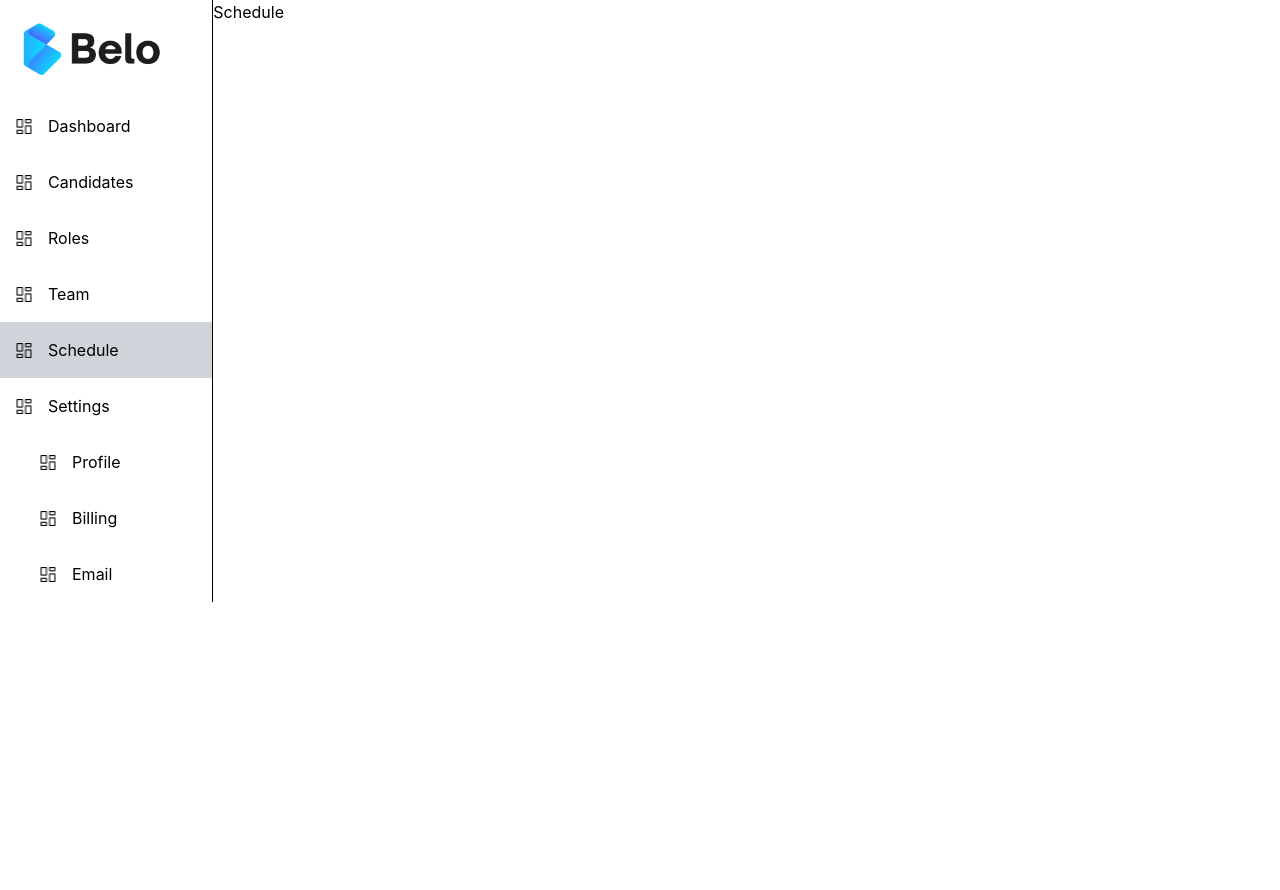
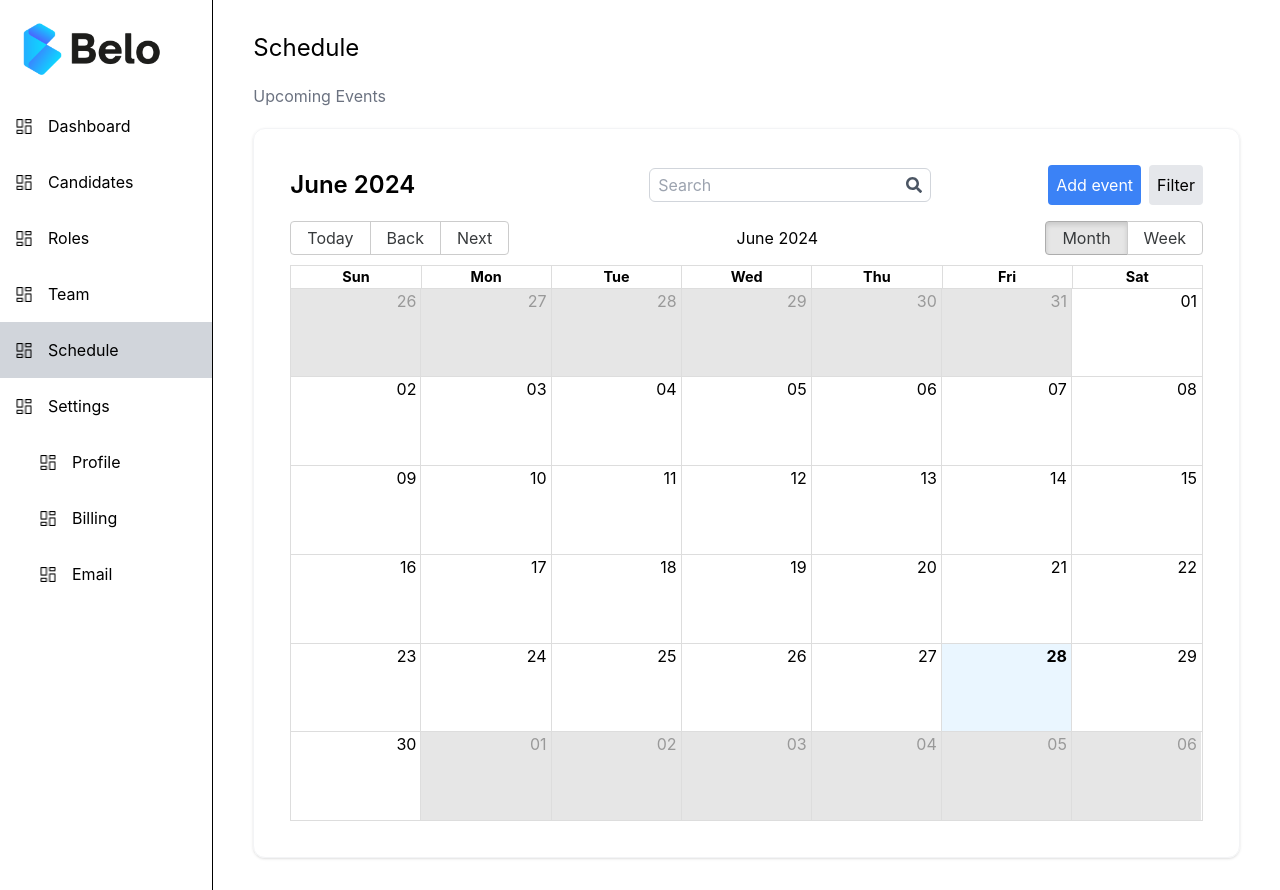
Before and after one commit to Sohaib-Ahmed869/Belo2.0, a React (Create React App) app: page /admindashboard in a window 1280 px wide. Both pictures are taken after a click on the element "Schedule". Before the commit the page ends 800 px from the top, so only its background shows below. Built offline with nearby package versions, Linux system fonts and the light colour scheme.

Commit message:
Schedule 1.1

```diff
--- a/package.json
+++ b/package.json
@@ -6,8 +6,10 @@
     "@testing-library/jest-dom": "^5.17.0",
     "@testing-library/react": "^13.4.0",
     "@testing-library/user-event": "^13.5.0",
+    "date-fns": "^3.6.0",
     "postcss-cli": "^11.0.0",
     "react": "^18.3.1",
+    "react-big-calendar": "^1.13.0",
     "react-bootstrap": "^2.10.3",
     "react-dom": "^18.3.1",
     "react-icons": "^5.2.1",
--- a/src/AdminDashboard/DashboardLayout.js
+++ b/src/AdminDashboard/DashboardLayout.js
@@ -5,6 +5,7 @@ import dashboard from "../Assets/dashboard.png";
 
 import Dashboard from "./dashboard";
 import Team from "./team";
+import Schedule from "./schedule";
 
 const DashboardLayout = () => {
   const [activeOption, setActiveOption] = useState("Dashboard");
@@ -103,7 +104,7 @@ const DashboardLayout = () => {
             Candidates: <div>Candidates</div>,
             Roles: <div>Roles</div>,
             Team: <Team />,
-            Schedule: <div>Schedule</div>,
+            Schedule: <Schedule />,
             Settings: <div>Settings</div>,
             Profile: <div>Profile</div>,
             Billing: <div>Billing</div>,
--- /dev/null
+++ b/src/AdminDashboard/schedule.js
@@ -0,0 +1,103 @@
+import React from "react";
+import { useState } from "react";
+import { Calendar, dateFnsLocalizer } from "react-big-calendar";
+import { format, parse, startOfWeek, getDay } from "date-fns";
+import enUS from "date-fns/locale/en-US";
+import "react-big-calendar/lib/css/react-big-calendar.css";
+import { FaSearch } from "react-icons/fa";
+import CustomEvent from "../Components/customEvents";
+
+const locales = {
+  "en-US": enUS,
+};
+
+const localizer = dateFnsLocalizer({
+  format,
+  parse,
+  startOfWeek,
+  getDay,
+  locales,
+});
+
+const events = [
+  {
+    title: "Interview",
+    allDay: false,
+    start: new Date(2024, 4, 1, 8, 0),
+    end: new Date(2024, 4, 1, 9, 0),
+  },
+  {
+    title: "Task Name",
+    allDay: false,
+    start: new Date(2024, 4, 2, 8, 0),
+    end: new Date(2024, 4, 2, 9, 0),
+  },
+];
+
+const Schedule = () => {
+  const [view, setView] = useState("month");
+  const [currentDate, setCurrentDate] = useState(new Date());
+
+  // Format the current date to display as "Month Year"
+  const formattedDate = format(currentDate, "MMMM yyyy", {
+    locale: locales["en-US"],
+  });
+
+  return (
+    <div className="py-8 px-10 relative">
+      <h1 className="text-2xl">Schedule</h1>
+      <p className="text-gray-500 mt-5">Upcoming Events</p>
+      <div className="pt-5 p-5 w-full shadow rounded-xl mt-5 border border-gray-100">
+        <div className="p-4">
+          <div className="flex justify-between items-center mb-4">
+            <h2 className="text-2xl font-semibold">{formattedDate}</h2>
+            <div className="flex items-start">
+              {/* <select
+                className="bg-gray-200 p-2 rounded"
+                onChange={(e) => setView(e.target.value)}
+                defaultValue="month"
+              >
+                <option value="month">Month</option>
+                <option value="week">Week</option>
+              </select> */}
+            </div>
+            <div className="flex items-center border border-gray-300 rounded-md px-2 py-1 bg-white">
+              <input
+                type="text"
+                placeholder="Search"
+                className="outline-none text-gray-600 flex-1"
+              />
+              <FaSearch className="text-gray-600" />
+            </div>
+            <div className="flex items-center space-x-2">
+              <button className="bg-blue-500 text-white p-2 rounded">
+                Add event
+              </button>
+              <button className="bg-gray-200 p-2 rounded">Filter</button>
+            </div>
+          </div>
+          <Calendar
+            localizer={localizer}
+            events={events}
+            startAccessor="start"
+            endAccessor="end"
+            style={{ height: 600 }}
+            views={["month", "week"]}
+            view={view}
+            onView={setView}
+            onNavigate={(date) => setCurrentDate(date)}
+            components={
+              {
+                //   toolbar: () => null,
+                event: CustomEvent,
+              }
+            }
+            className="rbc-calendar"
+          />
+        </div>
+      </div>
+    </div>
+  );
+};
+
+export default Schedule;
--- /dev/null
+++ b/src/Components/customEvents.js
@@ -0,0 +1,25 @@
+import React from "react";
+
+const CustomEvent = ({ event }) => {
+  const { title, start } = event;
+  const startTime = new Date(start).toLocaleTimeString([], {
+    hour: '2-digit',
+    minute: '2-digit'
+  });
+
+  const eventColor = {
+    "Interview": "text-red-500",
+    "Task Name": "text-blue-500",
+    "Show Name": "text-green-500"
+  };
+
+  return (
+    <div className="flex items-center space-x-2">
+      <span className={`dot ${eventColor[title]}`}></span>
+      <span className="event-title">{title}</span>
+      <span className="event-time">{startTime}</span>
+    </div>
+  );
+};
+
+export default CustomEvent;
```
Also changed, not shown: 1 other file (tests, documents, lock files or other folders).
